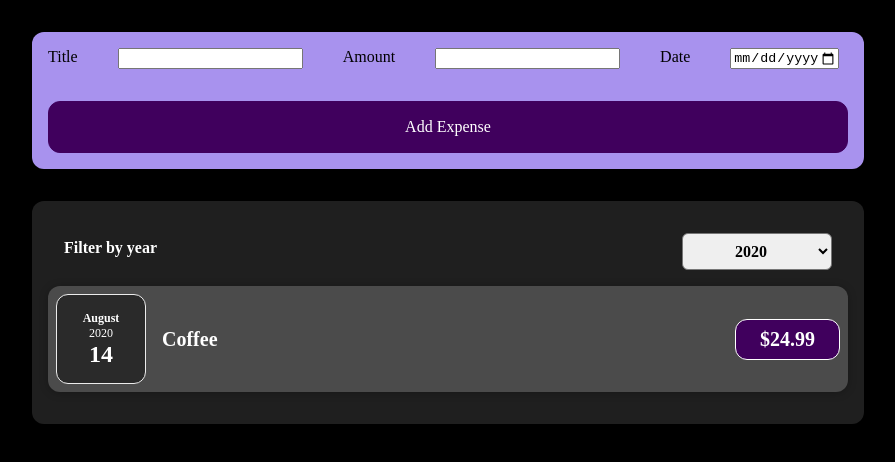
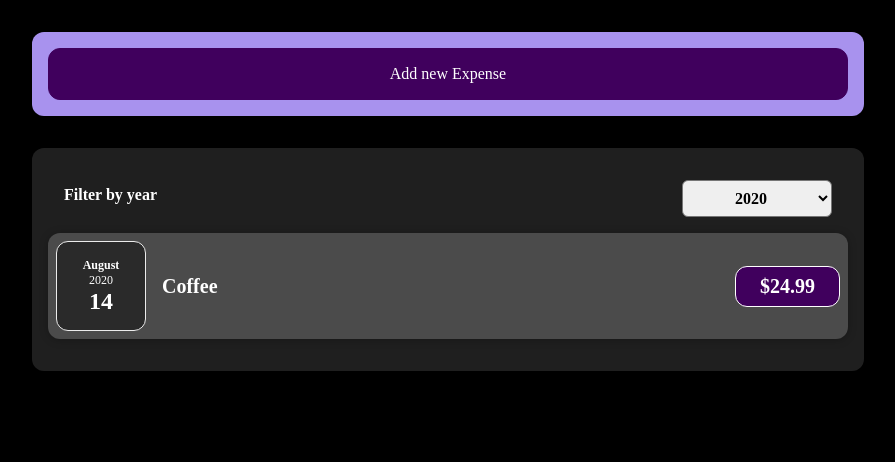
Before and after one commit to thiagohrcosta/my-expenses-React, a React (Create React App) app: page / in a window 1280 px wide. Shown: the top 462 px of the page, without its empty margins (192-1087 px from the left). Built offline with nearby package versions, Linux system fonts and the light colour scheme.

Commit message:
Add conditional content

```diff
--- a/src/components/NewExpense/ExpenseForm.css
+++ b/src/components/NewExpense/ExpenseForm.css
@@ -24,3 +24,7 @@
 .new-expense__actions {
   text-align: right;
 }
+
+.btn-space{
+  margin-bottom: 10px;
+}
--- a/src/components/NewExpense/ExpenseForm.js
+++ b/src/components/NewExpense/ExpenseForm.js
@@ -52,7 +52,9 @@
         </div>
       </div>
       <div className="new-expense__actions">
+        <button type="button" onClick={props.onCancel} className="btn-space">Cancel</button>
         <button type="submit">Add Expense</button>
+
       </div>
     </form>
   )
--- a/src/components/NewExpense/NexExpense.js
+++ b/src/components/NewExpense/NexExpense.js
@@ -1,20 +1,37 @@
-import React from 'react';
+import React, { useState} from 'react';
 
 import "./NewExpense.css";
 import ExpenseForm from './ExpenseForm';
 
 const NewExpense = (props) => {
+
+  const [isEditing, setIsEditing] = useState(false);
+
   const saveExpenseDataHandler = (enteredExpenseData) => {
     const expenseData = {
       ...enteredExpenseData,
       id: Math.random().toString()
     };
     props.onAddExpense(expenseData);
+    setIsEditing(false);
+  };
+
+  const startEditingHandler = () => {
+    setIsEditing(true);
+  };
+
+  const stopEditingHandler = () => {
+    setIsEditing(false);
   }
 
   return (
     <div className="new-expense">
-      <ExpenseForm onSaveExpenseDate={saveExpenseDataHandler} />
+      {!isEditing && <button onClick={startEditingHandler}>Add new Expense</button>}
+      {isEditing &&
+        <ExpenseForm
+          onSaveExpenseDate={saveExpenseDataHandler}
+          onCancel={stopEditingHandler}
+        />}
     </div>
   );
 };
```
